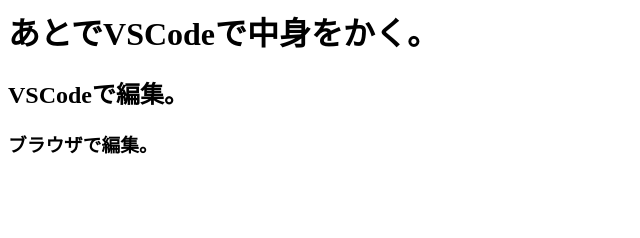
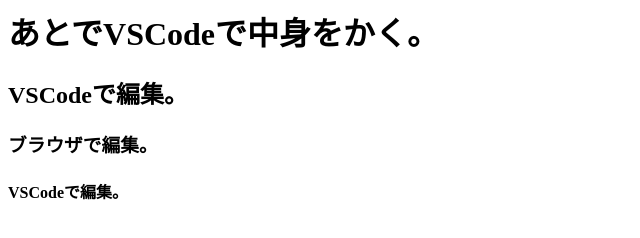
Before and after one commit to MahoKubota/github-test, a plain HTML site: page index.html in a window 1280 px wide. Shown: the whole page, without its empty margins (0-640 px from the left). Drawn offline with Linux system fonts and the light colour scheme.

Commit message:
VSCodeで編集

```diff
--- a/index.html
+++ b/index.html
@@ -1,3 +1,4 @@
 <h1>あとでVSCodeで中身をかく。</h1>
 <h2>VSCodeで編集。</h2>
 <h3>ブラウザで編集。</h3>
+<h4>VSCodeで編集。</h4>
```
